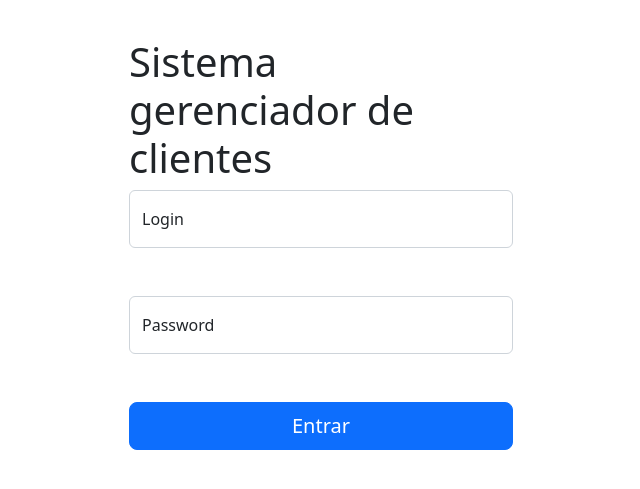
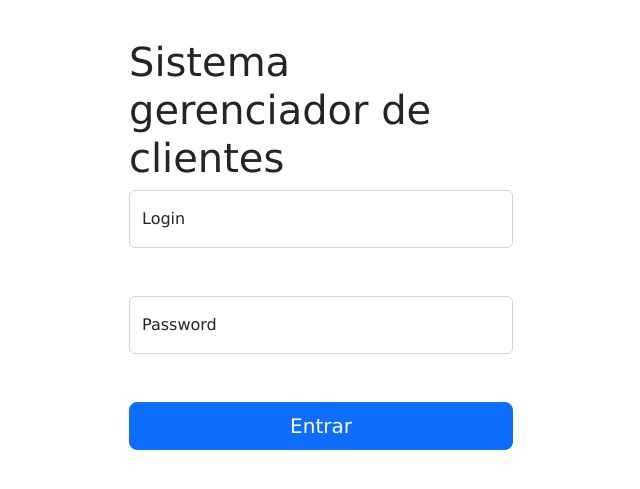
Before and after one commit to JohnWill14/CRUD-PHP_UEM, a PHP site: page / in a window 1280 px wide. Shown: the top 489 px of the page, without its empty margins (319-959 px from the left). Run offline with PHP 8.4, Linux system fonts and the light colour scheme; some libraries are stand-ins or nearby versions.

Commit message:
removendo comentário e adicionando fonte

```diff
--- a/app/conection/Conection.php
+++ b/app/conection/Conection.php
@@ -5,7 +5,7 @@
 
 
         private function __construct() {
-            //
+
         }
 
         public static function getConection(){
--- a/assets/css/estilo.css
+++ b/assets/css/estilo.css
@@ -1,3 +1,6 @@
+body{
+    font-family: 'Lucida Sans', 'Lucida Sans Regular', 'Lucida Grande', 'Lucida Sans Unicode', Geneva, Verdana, sans-serif !important;
+}
 .center-block {
     margin: 0 auto;
 }
```
